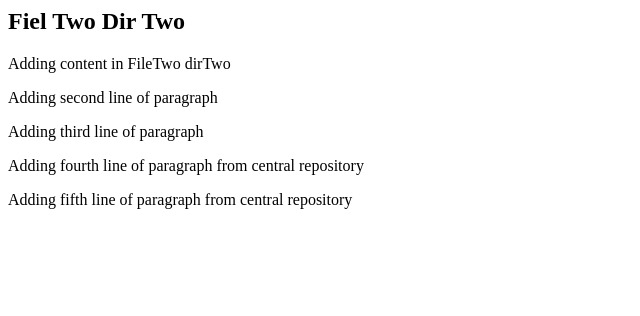
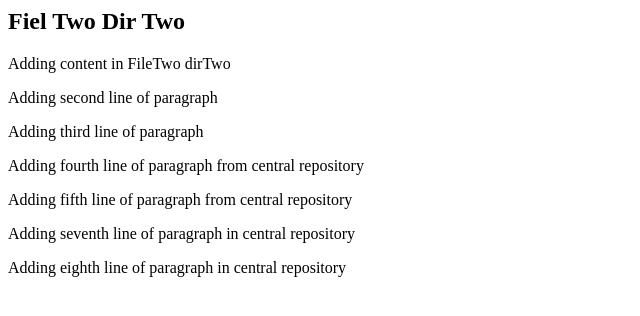
Before and after one commit to YugandharKlog/klog-repo, a plain HTML site: page dirTwo/fileTwo.html in a window 1280 px wide. Shown: the whole page, without its empty margins (0-640 px from the left). Drawn offline with Linux system fonts and the light colour scheme.

Commit message:
local repo
added seven and eight para in local repository

```diff
--- a/dirTwo/fileTwo.html
+++ b/dirTwo/fileTwo.html
@@ -7,6 +7,8 @@
 			<p>Adding third line of paragraph</p>
 			<p>Adding fourth line of paragraph from central repository</p>
 			<p>Adding fifth line of paragraph from central repository</p>
+			<p>Adding seventh line of paragraph in central repository</p>
+			<p>Adding eighth line of paragraph in central repository</p>
 		</body>
 	</head>
 </html>
```
